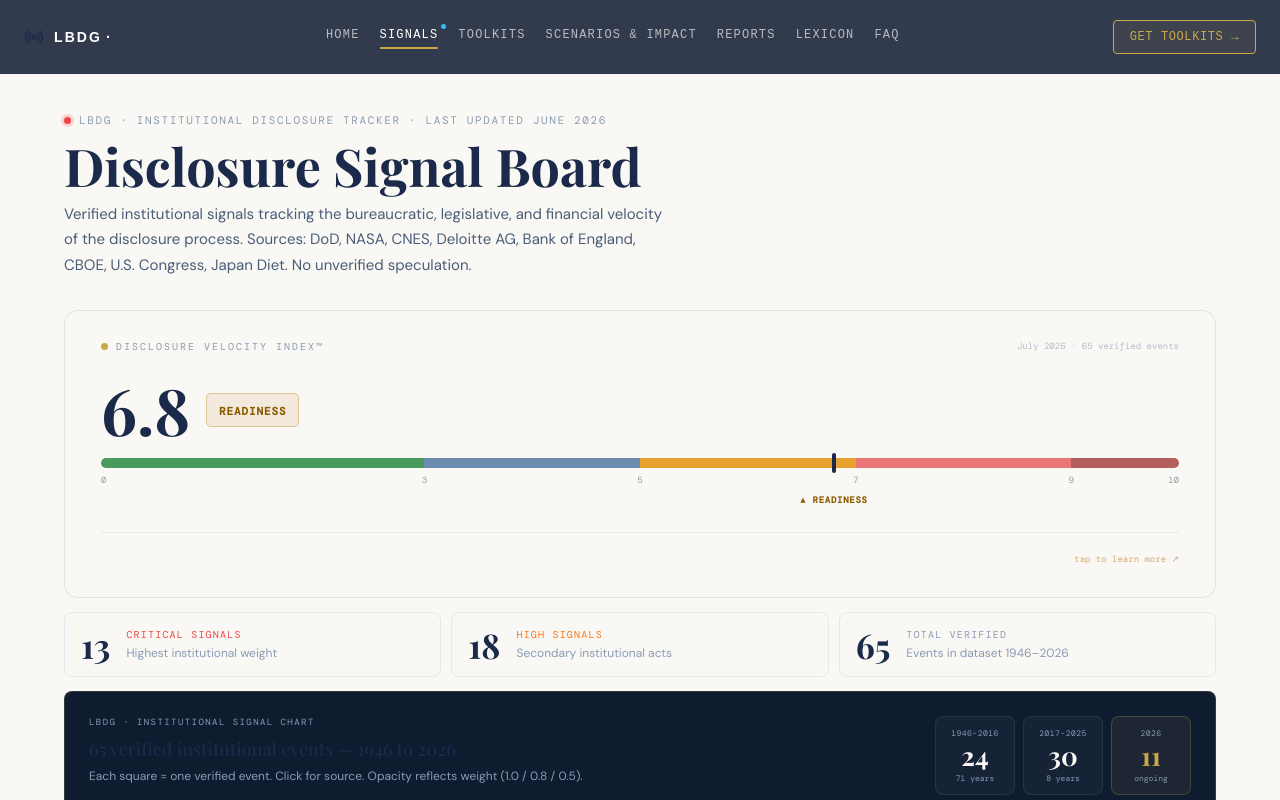
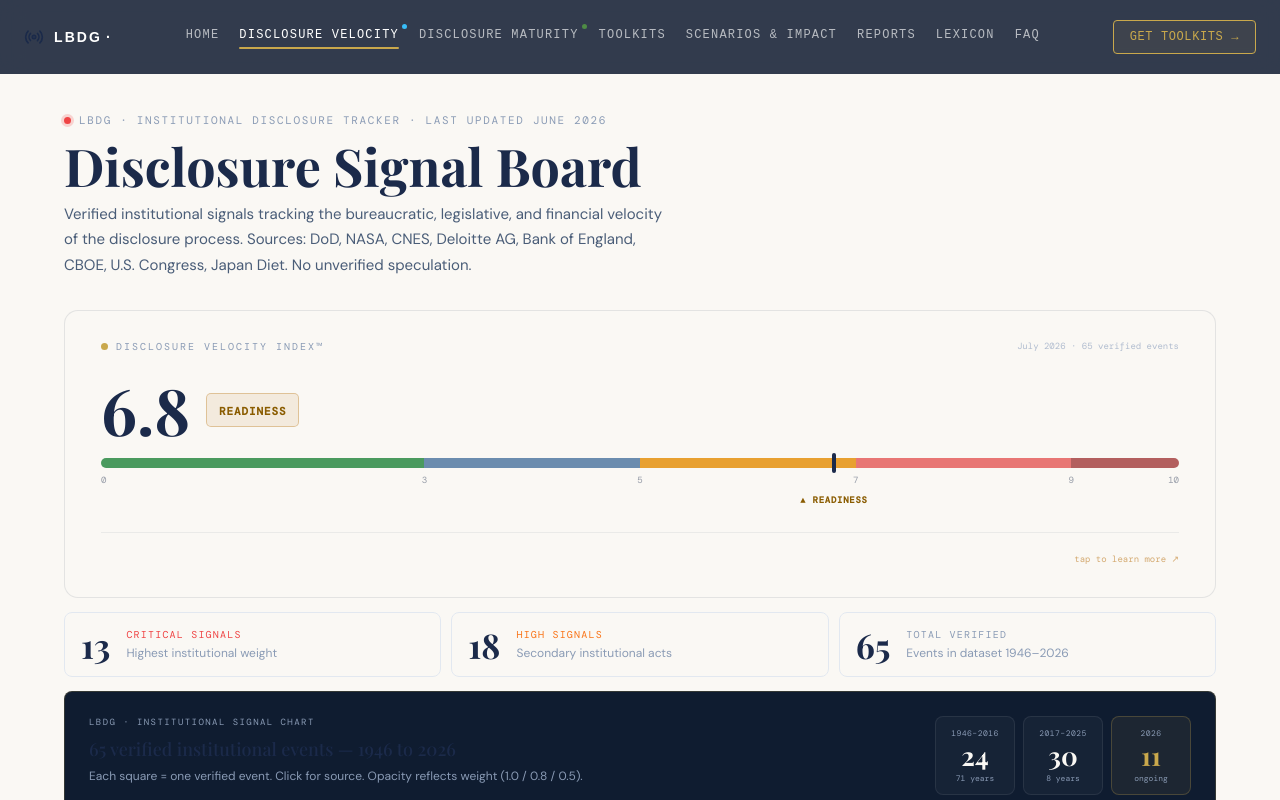
Before and after one commit to lbdgGit/DisclosureHub, a Next.js app in the folder disclosure-hub-starter/: page /signals in a window 1280 px wide. Shown: the top 800 px of the page. Built offline with nearby package versions, Linux system fonts and the light colour scheme; a web font is replaced by a local one.

Commit message:
Update Navbar.tsx

```diff
--- a/disclosure-hub-starter/components/layout/Navbar.tsx
+++ b/disclosure-hub-starter/components/layout/Navbar.tsx
@@ -7,14 +7,21 @@ import { Menu, X, Radio } from 'lucide-react';
 import { cn } from '@/lib/utils';
 
 const NAV_LINKS = [
-  { href: '/',          label: 'Home'              },
-  { href: '/signals',   label: 'Signals'           },
-  { href: '/toolkits',  label: 'Toolkits'          },
+  { href: '/',          label: 'Home'               },
+  { href: '/signals',   label: 'Disclosure Velocity' },
+  { href: '/maturity',  label: 'Disclosure Maturity' },
+  { href: '/toolkits',  label: 'Toolkits'           },
   { href: '/framework', label: 'Scenarios & Impact' },
   { href: '/rapports',  label: 'Reports'            },
   { href: '/lexique',   label: 'Lexicon'            },
   { href: '/faq',       label: 'FAQ'                },
 ];
+
+// pulsing status dot next to specific links
+const PULSE: Record<string, string> = {
+  '/signals':  '#38BDF8', // Velocity — blue
+  '/maturity': '#4E8B45', // Maturity — green (matches "Achieved")
+};
 
 export default function Navbar() {
   const [open, setOpen]         = useState(false);
@@ -41,8 +48,14 @@ export default function Navbar() {
         boxShadow: scrolled ? '0 2px 20px rgba(0,0,0,0.3)' : 'none',
       }}
     >
+      {/* desynced pulse so the two dots breathe in alternation, not in unison */}
+      <style>{`
+        @keyframes lbdgPulse { 0%,100% { opacity: 1; transform: scale(1); } 50% { opacity: 0.35; transform: scale(0.7); } }
+        .lbdg-pulse { animation: lbdgPulse 2s ease-in-out infinite; }
+        .lbdg-pulse.delay { animation-delay: 1s; }
+      `}</style>
+
       <nav className="max-w-7xl mx-auto px-4 sm:px-6 flex items-center justify-between">
-
         {/* Logo */}
         <Link href="/" className="flex items-center gap-2.5 group">
           <div className="relative">
@@ -62,6 +75,7 @@ export default function Navbar() {
         <div className="hidden lg:flex items-center gap-5">
           {NAV_LINKS.map((link) => {
             const isActive = pathname === link.href;
+            const pulseColor = PULSE[link.href];
             return (
               <Link
                 key={link.href}
@@ -75,8 +89,9 @@ export default function Navbar() {
                 onMouseLeave={e => { if (!isActive) (e.currentTarget as HTMLElement).style.color = 'rgba(255,255,255,0.65)'; }}
               >
                 {link.label}
-                {link.href === '/signals' && (
+                {pulseColor && (
                   <span
+                    className={cn('lbdg-pulse', link.href === '/maturity' && 'delay')}
                     style={{
                       position: 'absolute',
                       top: '-3px',
@@ -84,9 +99,8 @@ export default function Navbar() {
                       width: '5px',
                       height: '5px',
                       borderRadius: '50%',
-                      background: '#38BDF8',
+                      background: pulseColor,
                     }}
-                    className="animate-pulse"
                   />
                 )}
                 {/* Animated gold underline */}
@@ -147,6 +161,7 @@ export default function Navbar() {
           <div className="max-w-7xl mx-auto px-4 py-4 flex flex-col gap-1">
             {NAV_LINKS.map((link) => {
               const isActive = pathname === link.href;
+              const pulseColor = PULSE[link.href];
               return (
                 <Link
                   key={link.href}
@@ -160,12 +175,22 @@ export default function Navbar() {
                   }}
                 >
                   {link.label}
-                  {link.href === '/signals' && (
-                    <span className="w-1.5 h-1.5 rounded-full bg-signal animate-pulse ml-2" />
+                  {pulseColor && (
+                    <span
+                      className={cn('lbdg-pulse', link.href === '/maturity' && 'delay')}
+                      style={{
+                        width: '6px',
+                        height: '6px',
+                        borderRadius: '50%',
+                        background: pulseColor,
+                        marginLeft: '8px',
+                      }}
+                    />
                   )}
                 </Link>
               );
             })}
+
             <div className="mt-2 pt-2 border-t border-border/50">
               <Link
                 href="/toolkits"
```
